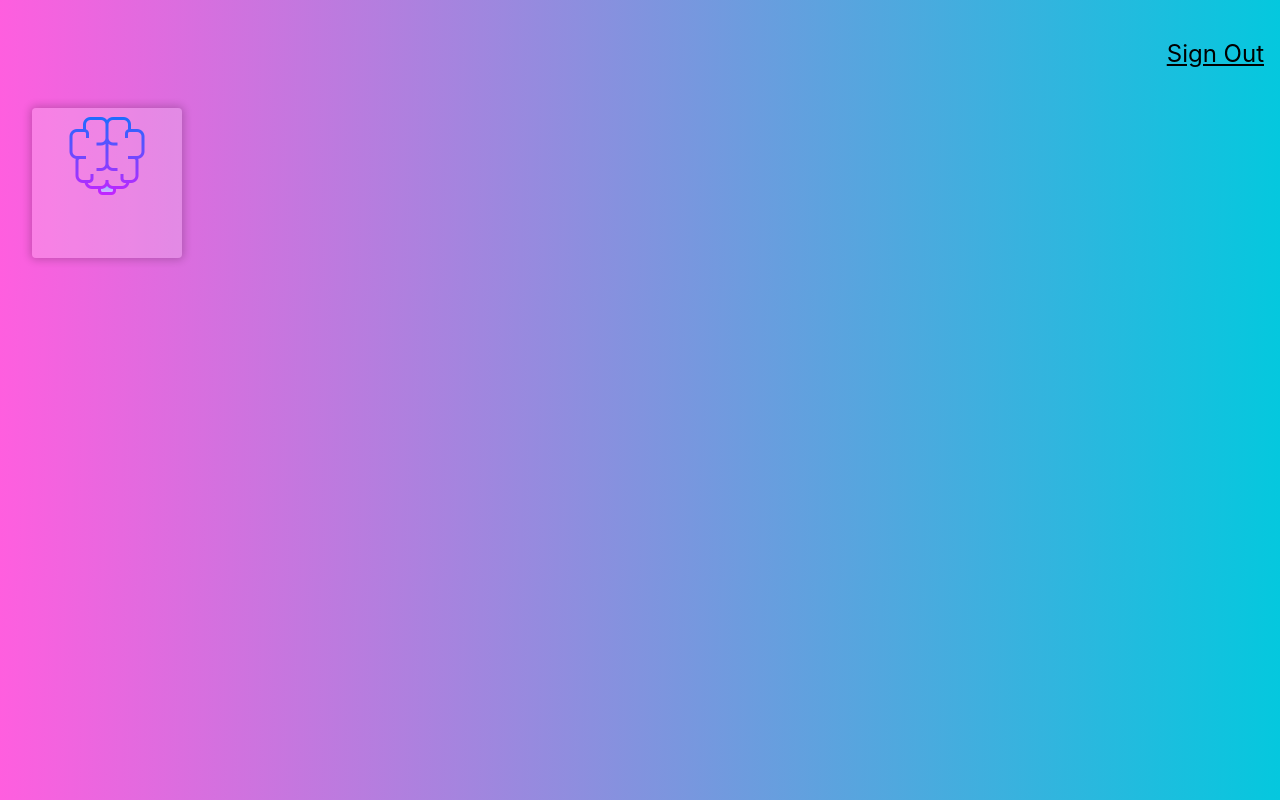
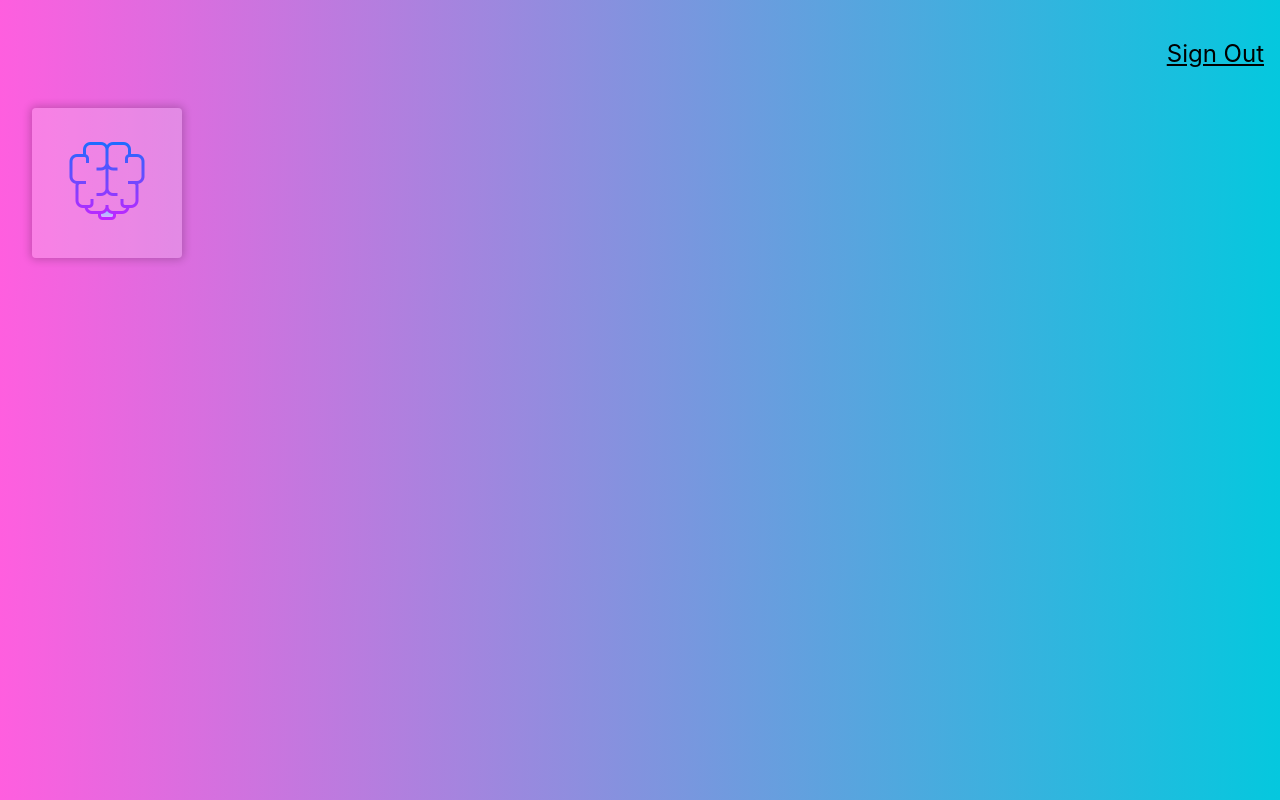
Before and after one commit to DeboraBucci/smart_brain, a React (Create React App) app: page / in a window 1280 px wide. Built offline with nearby package versions, Linux system fonts and the light colour scheme.

Commit message:
center logo inside container

```diff
--- a/src/components/logo/Logo.js
+++ b/src/components/logo/Logo.js
@@ -12,6 +12,9 @@ const Logo = () => {
         style={{
           height: "150px",
           width: "150px",
+          display: "flex",
+          justifyContent: "center",
+          alignItems: "center",
         }}
       >
         <div>
```
